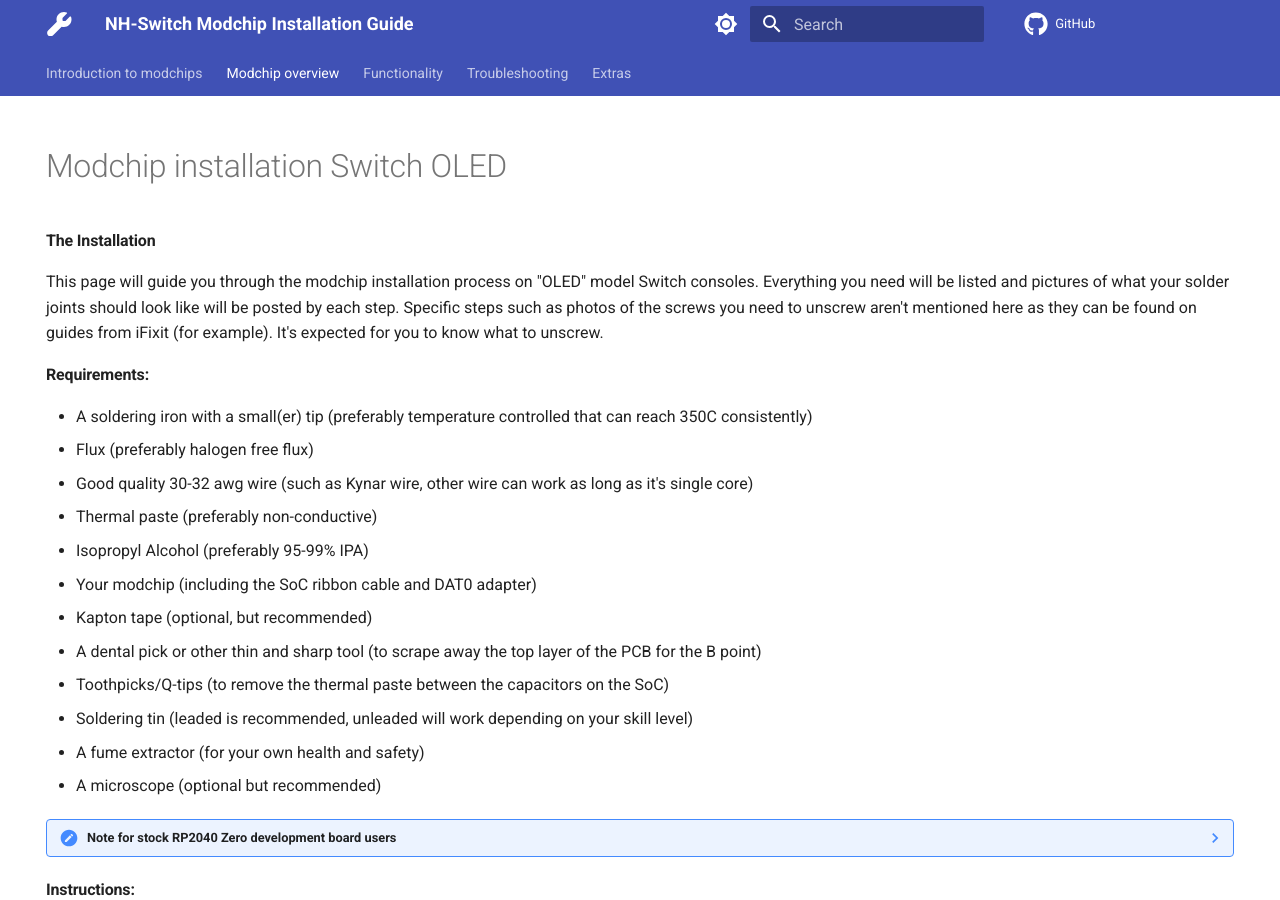
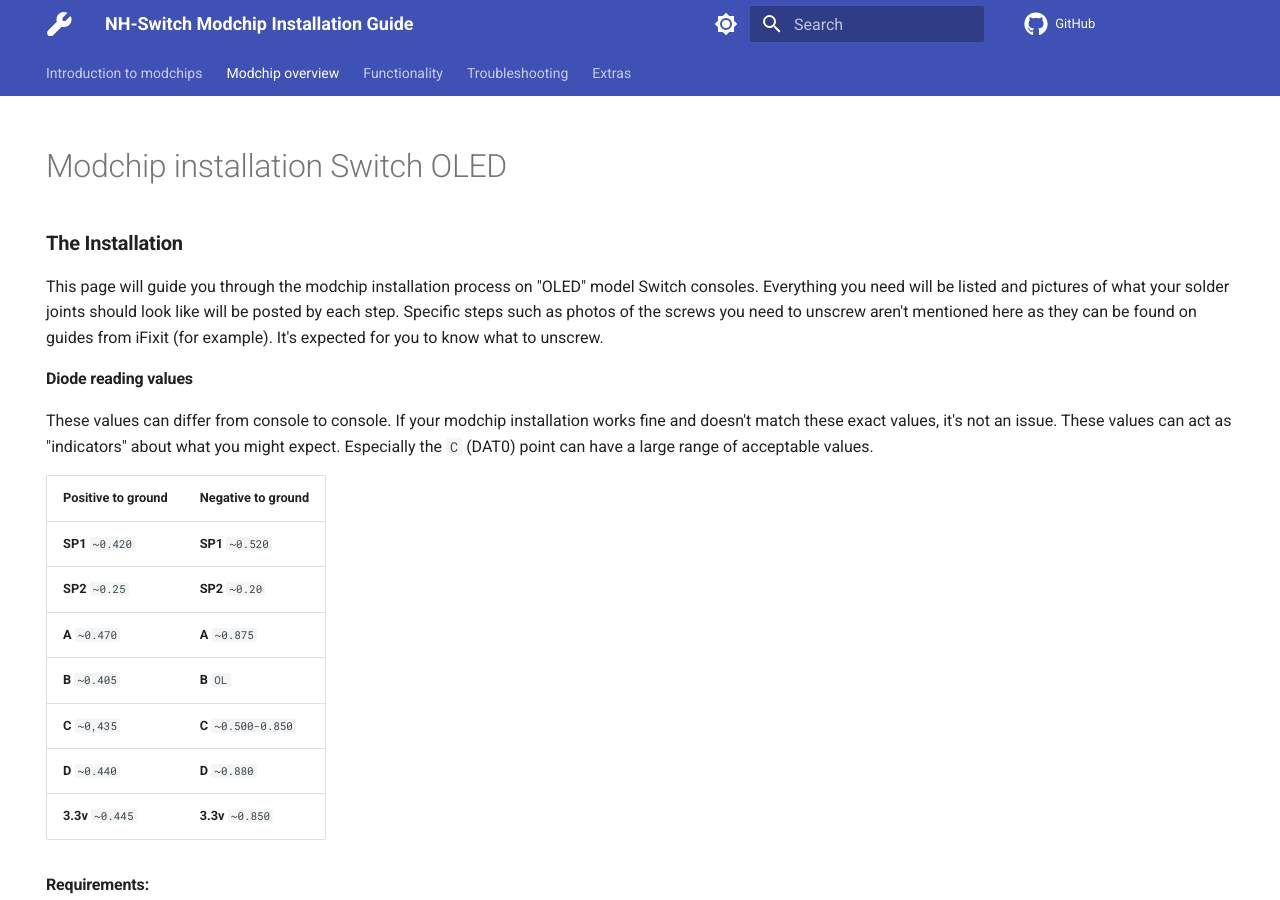
Before and after one commit to DefenderOfHyrule/defenderofhyrule.github.io, an MkDocs documentation site: the page built from docs/modchip/oled.md, in a window 1280 px wide and 900 px high. Built offline with MkDocs 1.6.1 and Material for MkDocs 9.7.7, drawn with Linux system fonts in a browser that asks for light colours; comment, search, counter and statistics services are not loaded.

Commit message:
add diode values and stuff

```diff
--- a/docs/modchip/oled.md
+++ b/docs/modchip/oled.md
@@ -4,10 +4,24 @@
   - toc
 ---
 
-#### The Installation
+### **The Installation**
 
 This page will guide you through the modchip installation process on "OLED" model Switch consoles. Everything you need will be listed and pictures of what your solder joints should look like will be posted by each step.
 Specific steps such as photos of the screws you need to unscrew aren't mentioned here as they can be found on guides from iFixit (for example). It's expected for you to know what to unscrew.
+
+#### Diode reading values
+
+These values can differ from console to console. If your modchip installation works fine and doesn't match these exact values, it's not an issue. These values can act as "indicators" about what you might expect. Especially the `C` (DAT0) point can have a large range of acceptable values.
+
+| Positive to ground     | Negative to ground     |
+| ---------------------- | ---------------------- |
+| **SP1**  `~0.420`      | **SP1**  `~0.520`      |
+| **SP2**  `~0.25`       | **SP2**  `~0.20`       |
+| **A**    `~0.470`      | **A**    `~0.875`      |
+| **B**    `~0.405`      | **B**    `OL`          |
+| **C**    `~0,435`      | **C**    `~0.500-0.850`|
+| **D**    `~0.440`      | **D**    `~0.880`      |
+| **3.3v** `~0.445`      | **3.3v** `~0.850`      |
 
 #### Requirements:
 
--- a/mkdocs.yml
+++ b/mkdocs.yml
@@ -52,6 +52,7 @@
 
 markdown_extensions:
   - admonition
+  - tables
   - pymdownx.details
   - pymdownx.superfences
   - def_list
```
Also changed, not shown: docs/index.md (+1 -1 lines), docs/modchip/lite.md (+10 -1 lines), docs/modchip/normal.md (+10 -1 lines).
